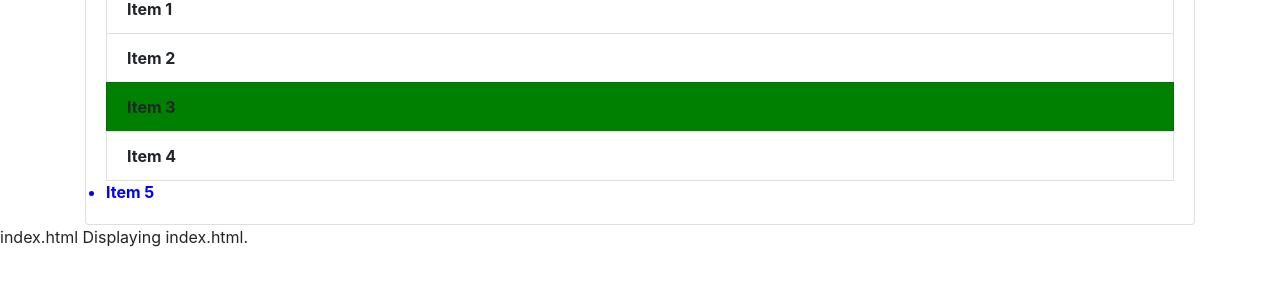
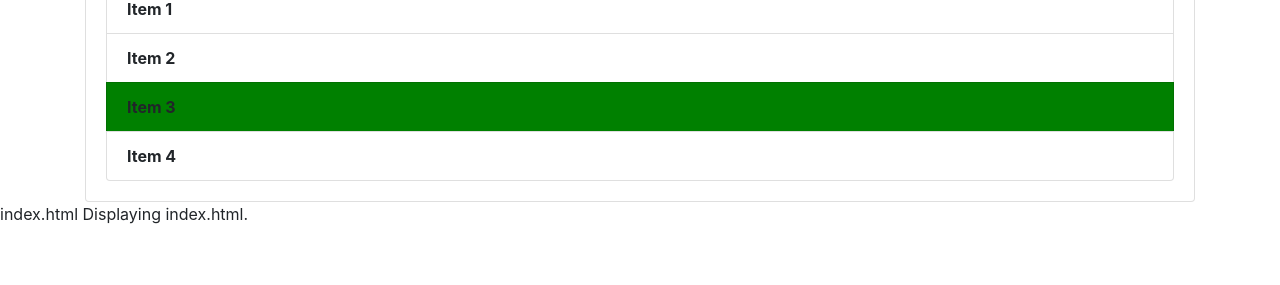
Before and after one commit to divyaaq17/FirstGit2, a plain HTML site: page index.html in a window 1280 px wide. Shown: the part 293-578 px from the top of the page. Drawn offline with nearby package versions, Linux system fonts and the light colour scheme.

Commit message:
modified

```diff
--- a/index.html
+++ b/index.html
@@ -27,7 +27,7 @@
       <li class="list-group-item">Item 2</li>
       <li class="list-group-item">Item 3</li>
       <li class="list-group-item">Item 4</li>
-      <li class="anotherclass">Item 5</li>
+
     </ul>
    </div>
   </div>
```
